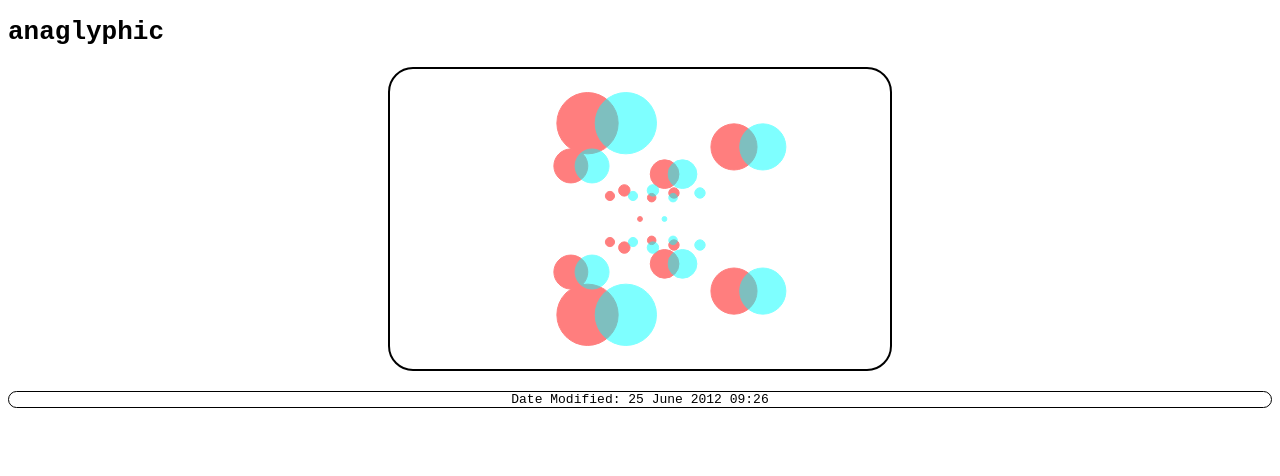
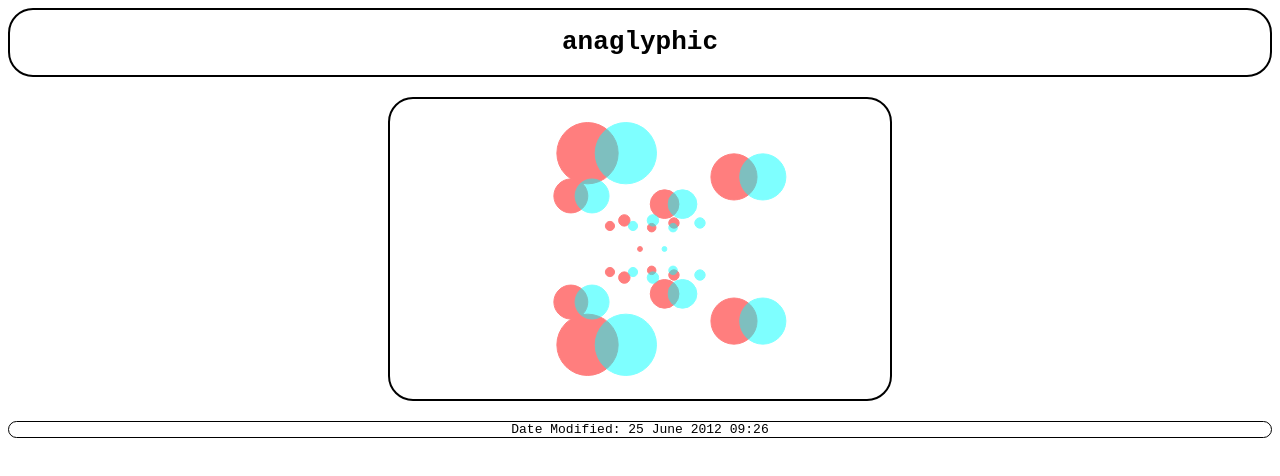
Before and after one commit to ricketts30/anaglyphic, a plain HTML site: page index.htm in a window 1280 px wide. Drawn offline with nearby package versions, Linux system fonts and the light colour scheme.

Commit message:
added div "divH1"

```diff
--- a/index.htm
+++ b/index.htm
@@ -8,7 +8,7 @@
 <script type="text/javascript" src="anaglyphic.js"></script>
 </head>
 <body>
-<h1>anaglyphic</h1>
+<div class="divH1"><h1>anaglyphic</h1></div>
 
 <!-- http://html5.litten.com/layers/canvaslayers.html -->
 <div class="divViewport" style="position:relative; width:500px; height:300px">
```
